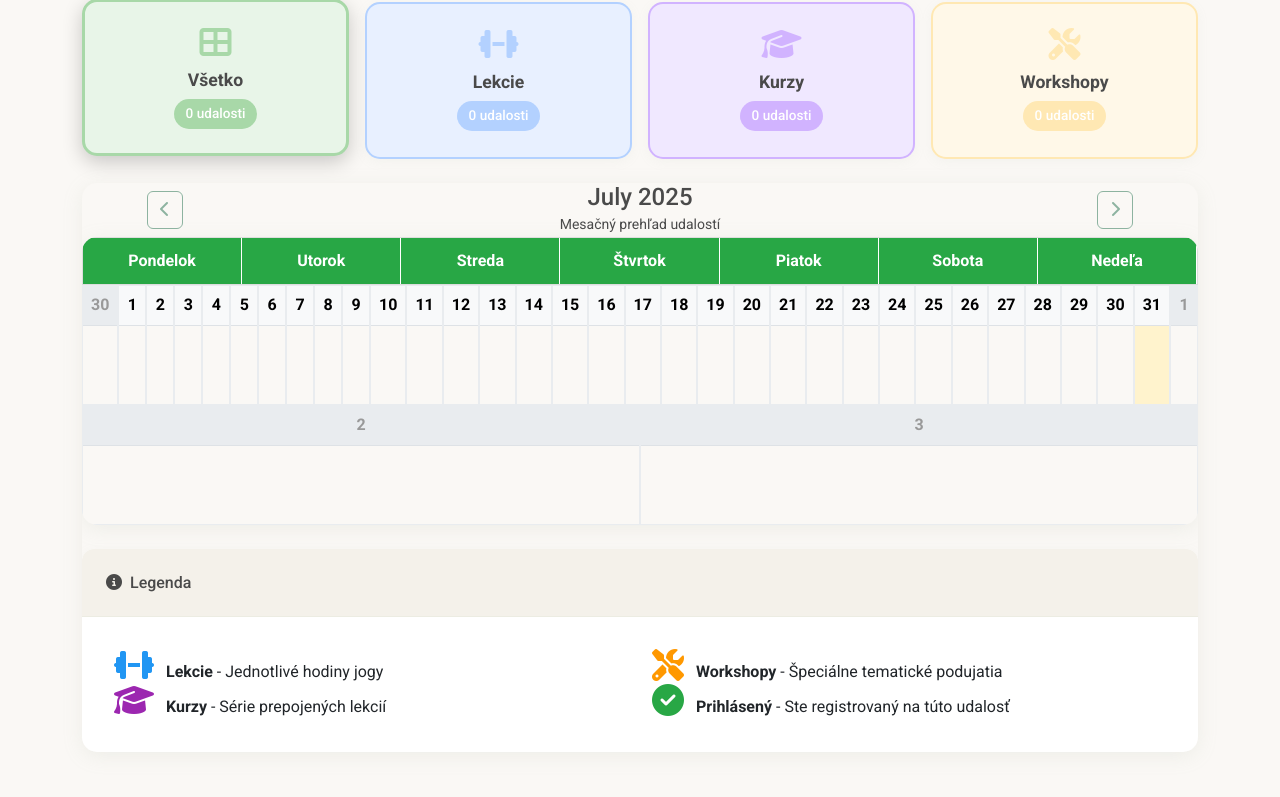
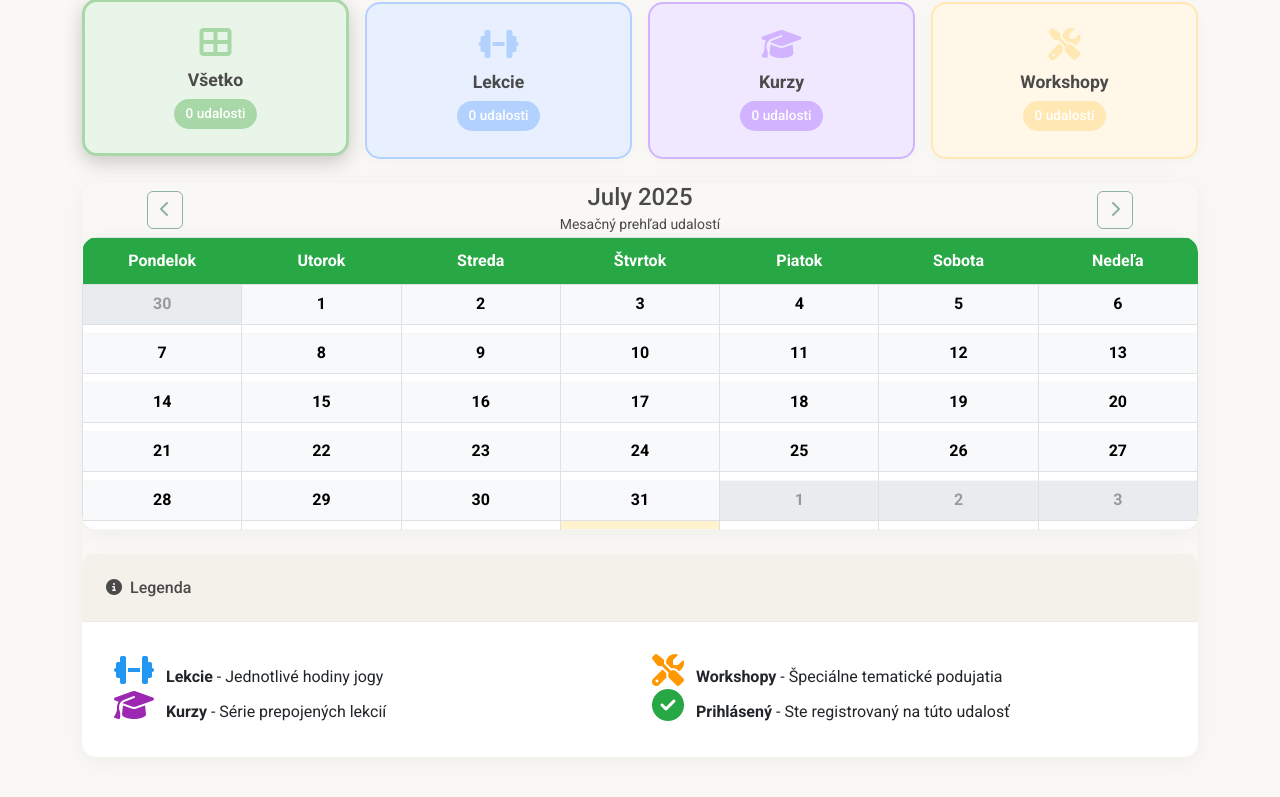
Before and after one commit to josladek/Laskavy-priestor, a PHP site: page /pages/online-calendar-outlook.php?view=month&month=7&year=2025&type=all in a window 1280 px wide. Shown: the part 135-932 px from the top of the page. Run offline with PHP 8.4, Linux system fonts and the light colour scheme; the visitor is signed in with stand-in values (Sample User, id 1); data that the repository does not hold is empty; some libraries are stand-ins or nearby versions.

Commit message:
Improve the calendar layout to correctly display events on each day
Refactors monthly calendar view in `online-calendar-outlook.php` to use a table for better alignment and styling, also adds `border-radius` to `.month-grid` in `laskavypriestor.css`.

Replit-Commit-Author: Agent
Replit-Commit-Session-Id: ffe0eb07-2ac6-4e00-affa-4d3252aab72e
Replit-Commit-Checkpoint-Type: full_checkpoint
Replit-Commit-Screenshot-Url: https://storage.googleapis.com/screenshot-production-us-central1/21e3aebf-5a74-4f3b-90ee-53b78166fb04/84673c99-1ecd-42ec-afd7-781f058eb5e8.jpg

```diff
--- a/php-version/assets/css/laskavypriestor.css
+++ b/php-version/assets/css/laskavypriestor.css
@@ -539,9 +539,26 @@ i.fas, i.far, i.fab, i.fa {
     box-shadow: var(--shadow-medium);
 }
 
+.month-grid table {
+    border-radius: 15px;
+    overflow: hidden;
+}
+
+.month-grid thead th {
+    background: #28a745 !important;
+    color: white !important;
+    border: none !important;
+    padding: 12px 8px;
+    font-weight: bold;
+    text-align: center;
+    width: 14.28% !important;
+}
+
 .month-day {
     min-height: 120px;
-    border: 1px solid #e9ecef !important;
+    vertical-align: top !important;
+    position: relative;
+    padding: 0 !important;
 }
 
 .month-day-header {
--- a/php-version/pages/online-calendar-outlook.php
+++ b/php-version/pages/online-calendar-outlook.php
@@ -770,18 +770,19 @@ include '../includes/header.php';
 
             <div class="month-grid">
                 <!-- Month calendar grid -->
-                <div class="row g-0" style="border: 1px solid #ddd;">
-                    <!-- Day headers -->
-                    <?php
-                    $dayHeaders = ['Pondelok', 'Utorok', 'Streda', 'Štvrtok', 'Piatok', 'Sobota', 'Nedeľa'];
-                    foreach ($dayHeaders as $dayHeader): ?>
-                        <div class="col" style="background: #28a745; color: white; text-align: center; padding: 10px; font-weight: bold; border-right: 1px solid #fff;">
-                            <?= $dayHeader ?>
-                        </div>
-                    <?php endforeach; ?>
-                </div>
-
-                <div class="row g-0">
+                <table class="table table-bordered mb-0" style="table-layout: fixed;">
+                    <thead>
+                        <tr>
+                            <?php
+                            $dayHeaders = ['Pondelok', 'Utorok', 'Streda', 'Štvrtok', 'Piatok', 'Sobota', 'Nedeľa'];
+                            foreach ($dayHeaders as $dayHeader): ?>
+                                <th style="background: #28a745; color: white; text-align: center; padding: 10px; font-weight: bold; width: 14.28%;">
+                                    <?= $dayHeader ?>
+                                </th>
+                            <?php endforeach; ?>
+                        </tr>
+                    </thead>
+                    <tbody>
                     <?php
                     // Calculate month calendar
                     $firstDay = mktime(0, 0, 0, $currentMonth, 1, $currentYear);
@@ -797,6 +798,7 @@ include '../includes/header.php';
                     $dayCounter = 1;
 
                     for ($week = 0; $week < 6; $week++):
+                        echo '<tr>';
                         for ($day = 1; $day <= 7; $day++):
                             $cellDate = '';
                             $isCurrentMonth = false;
@@ -827,7 +829,7 @@ include '../includes/header.php';
                                 $dayCounter++;
                             }
                     ?>
-                            <div class="col month-day <?= $isToday ? 'today-highlight' : '' ?>" style="border: 1px solid #e9ecef; min-height: 120px;">
+                            <td class="month-day <?= $isToday ? 'today-highlight' : '' ?>" style="min-height: 120px; vertical-align: top; position: relative;">
                                 <div class="month-day-header" style="background: <?= $isCurrentMonth ? '#f8f9fa' : '#e9ecef' ?>; color: <?= $isCurrentMonth ? '#000' : '#999' ?>;">
                                     <?= date('j', strtotime($cellDate)) ?>
                                 </div>
@@ -866,14 +868,16 @@ include '../includes/header.php';
                                         </div>
                                     <?php endforeach; ?>
                                 </div>
-                            </div>
+                            </td>
                     <?php
                         endfor;
+                        echo '</tr>';
                         // Break if we've filled all days of the month and we're past the first week
                         if ($dayCounter > $daysInMonth && $week > 0) break;
                     endfor;
                     ?>
-                </div>
+                    </tbody>
+                </table>
             </div>
 
             <!-- Legend -->
```
Also changed, not shown: attached_assets/image_1753969997189.png (added).
